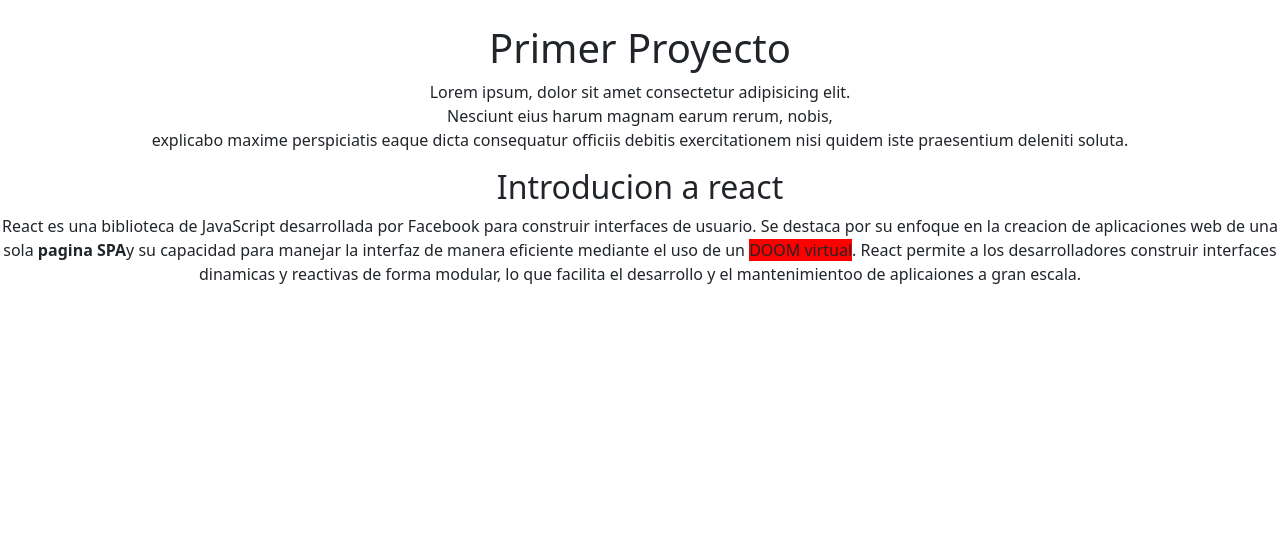
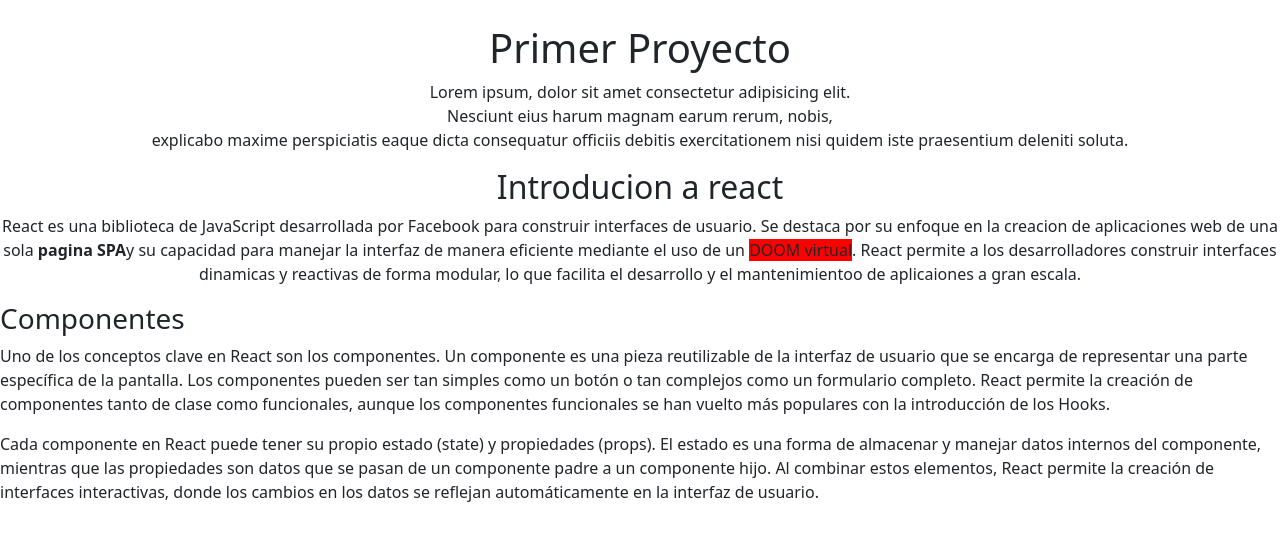
Before and after one commit to Fernando-Valdivia/Aprendiendo-react-101i, a React (Vite) app: page / in a window 1280 px wide. Shown: the top 540 px of the page. Built offline with nearby package versions, Linux system fonts and the light colour scheme.

Commit message:
puse mal un import y lo corregi

```diff
--- a/src/components/Informacion.jsx
+++ b/src/components/Informacion.jsx
@@ -1,3 +1,5 @@
+import Teoria from "./Teoria";
+
 const Informacion = () => {
 
   // aqui agrego la mayor parte de logica
@@ -17,6 +19,7 @@ const Informacion = () => {
         dinamicas y reactivas de forma modular, lo que facilita el desarrollo y el
         mantenimientoo de aplicaiones a gran escala.
       </p>
+      <Teoria></Teoria>
     </section>
   );
 };
--- /dev/null
+++ b/src/components/Teoria.jsx
@@ -0,0 +1,18 @@
+const Teoria = () => {
+  return (
+   <article>
+
+   <h3>Componentes</h3>
+   <p>Uno de los conceptos clave en React son los componentes. Un componente es una pieza reutilizable de la interfaz de usuario que se encarga de representar una parte específica de la pantalla.
+    Los componentes pueden ser tan simples como un botón o tan complejos como un formulario completo.
+    React permite la creación de componentes tanto de clase como funcionales, aunque los componentes funcionales se han vuelto más populares con la introducción de los Hooks.
+    </p>
+    <p>
+    Cada componente en React puede tener su propio estado (state) y propiedades (props). El estado es una forma de almacenar y manejar datos internos del componente, mientras que las propiedades son datos que se pasan de un componente padre a un componente hijo.
+     Al combinar estos elementos, React permite la creación de interfaces interactivas, donde los cambios en los datos se reflejan automáticamente en la interfaz de usuario.
+    </p>
+   </article>
+  );
+};
+
+export default Teoria;
```
